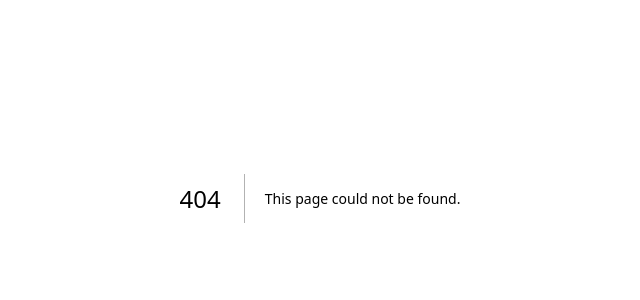
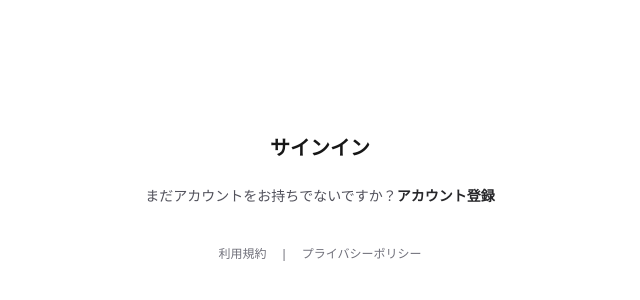
Before and after one commit to t-hirata74/chat-gpt-clone-nextjs, a Next.js app: page /signin in a window 1280 px wide. Before the commit this address had no page. Shown: the part 202-502 px from the top of the page, without its empty margins (320-960 px from the left). Built offline with nearby package versions, Linux system fonts and the light colour scheme.

Commit message:
サインインフォームの作成

```diff
--- /dev/null
+++ b/app/(auth)/signin/page.tsx
@@ -0,0 +1,29 @@
+"use client";
+
+import AuthFooter from "@/components/auth-footer";
+import Link from "next/link";
+
+export default function Page() {
+  return (
+    <div className="flex h-dvh w-screen items-start pt-12 md:pt-0 md:items-center justify-center bg-background">
+      <div className="w-full max-w-md overflow-hidden rounded-2xl gap-6 flex flex-col">
+        <div className="flex flex-col items-center justify-center gap-2 px-4 text-center sm:px-16">
+          <h3 className="text-xl font-semibold dark:text-zinc-50">
+            サインイン
+          </h3>
+        </div>
+        {/* ここにサインインフォーム */}
+        <p className="text-center text-sm text-zinc-600 dark:text-zinc-400">
+          まだアカウントをお持ちでないですか？
+          <Link
+            className="font-semibold text-zinc-800 hover:underlinedark:text-zinc-200"
+            href="/signup"
+          >
+            アカウント登録
+          </Link>
+        </p>
+        <AuthFooter />
+      </div>
+    </div>
+  );
+}
```
